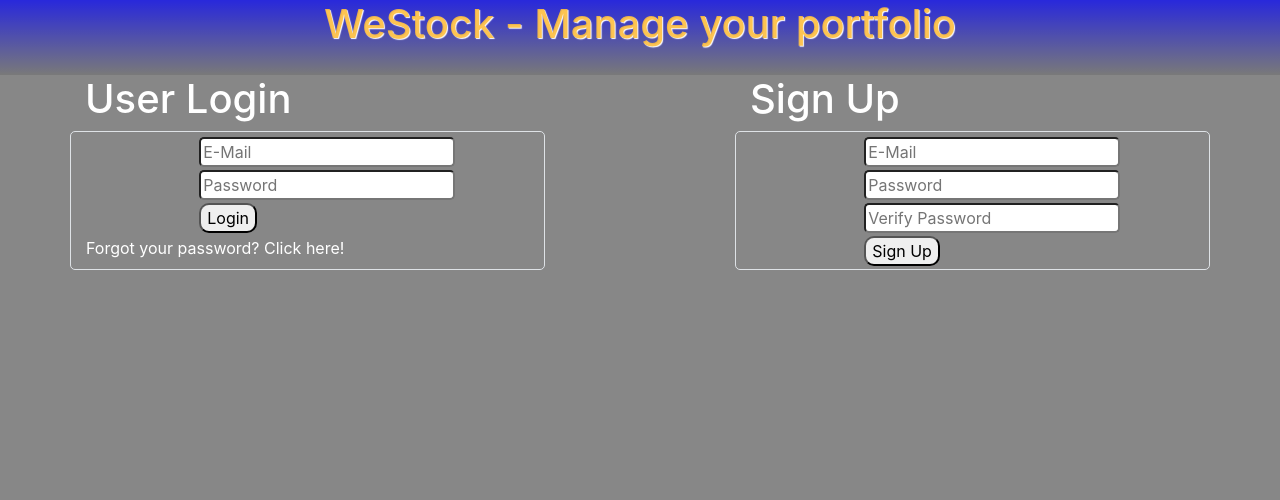
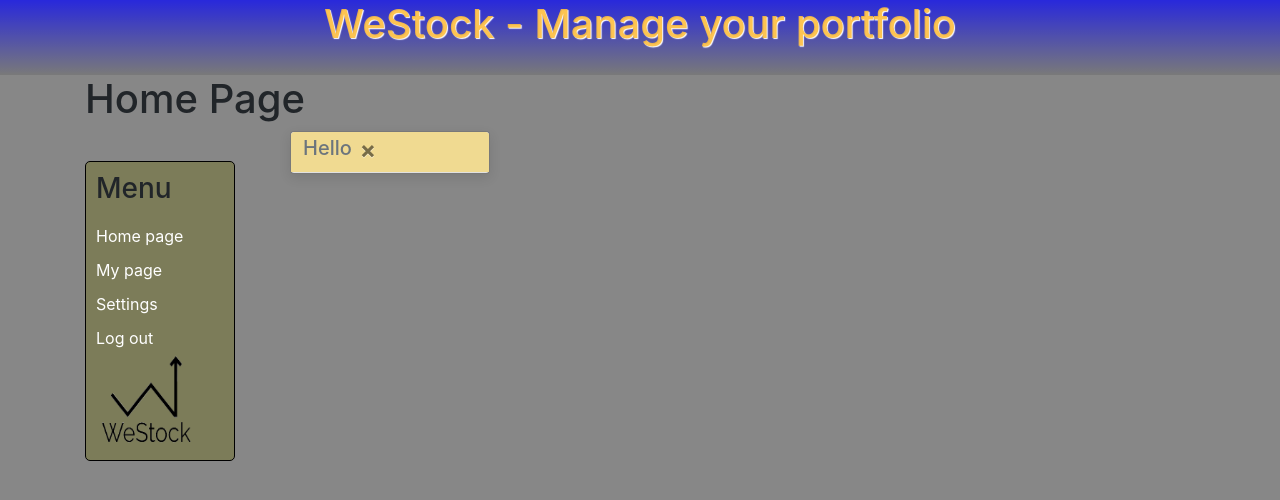
Before and after one commit to StockApp-Org/StockApp, a React (Create React App) app: page /homepage in a window 1280 px wide. Shown: the top 500 px of the page. Built offline with nearby package versions, Linux system fonts and the light colour scheme.

Commit message:
fixed routing

```diff
--- a/package.json
+++ b/package.json
@@ -10,6 +10,7 @@
     "react": "^16.13.1",
     "react-bootstrap": "^1.0.1",
     "react-dom": "^16.13.1",
+    "react-router-dom": "^5.2.0",
     "react-scripts": "3.4.1"
   },
   "scripts": {
--- a/src/App.js
+++ b/src/App.js
@@ -2,14 +2,24 @@
 import './App.css';
 import Container from 'react-bootstrap/Container';
 import LoginPage from './Pages/LoginPage';
+import { BrowserRouter, Switch, Route, Link } from 'react-router-dom'
+import HomePage from './Pages/HomePage';
+
+const notFound = () => (<><h1>404</h1><Link to="/">Go back</Link></>)
 
 class App extends Component {
 
   render() {
     return (
-      <Container fluid>
-        <LoginPage/>
-      </Container>
+       <BrowserRouter>
+          <Switch>
+              <Route path="/" component={LoginPage} exact={true}/>
+              <Route path="/homepage" component={HomePage}/>
+              <Route path="/homepage" component={HomePage}/>
+              <Route path="/homepage" component={HomePage}/>
+              <Route component={notFound}/>
+            </Switch>
+      </BrowserRouter>
     );
   }
 }
--- a/src/Components/Menu.js
+++ b/src/Components/Menu.js
@@ -1,6 +1,7 @@
 import React from 'react';
 import '../Styles/Menu.css';
 import Logo from '../Images/logo.png';
+import { Link } from 'react-router-dom'
 
 class Menu extends React.Component{
 
@@ -9,10 +10,10 @@
         return(
             <div id="MenuContainer">
                 <h3>Menu</h3>
-                <a href="">Home</a>
-                <a href="">Portfolio</a>
-                <a href="">Settings</a>
-                <a href="">Log out</a>
+                <Link to="/homepage">Home page</Link>
+                <Link to="/mypage">My page</Link>
+                <Link to="/settings">Settings</Link>
+                <Link to="/">Log out</Link>
 
                 <img id="logo" src={Logo} alt="Logo here"></img>
             </div>
--- a/src/Pages/HomePage.js
+++ b/src/Pages/HomePage.js
@@ -6,7 +6,7 @@
 let HomePage = (props) => {
 
     const p = props.Person;
-    const {Name, Age, ImgUrl} = p;
+    // const {Name, Age, ImgUrl} = p;
     const [showToast, setShowToast] = useState(true);
     const toggleToast = () => setShowToast(!showToast);
 
@@ -23,7 +23,7 @@
                         <Col lg={3} md={5} sm={12}>
                             <Toast show={showToast} onClose={toggleToast}>
                                 <Toast.Header>
-                                    <h5>Hello {Name}</h5>
+                                    <h5>Hello</h5>
                                 </Toast.Header>
                             </Toast>
                         </Col>
--- a/src/Pages/LoginPage.js
+++ b/src/Pages/LoginPage.js
@@ -2,20 +2,9 @@
 import ReactDOM from 'react-dom';
 import { Container, Row, Col, Form } from 'react-bootstrap';
 import '../Styles/LoginPage.css';
-import HomePage from './HomePage';
-import Person from '../Objects/Person';
+import { Link } from 'react-router-dom'
 
 class LoginPage extends Component {
-
-    constructor(props) {
-        super(props);
-
-        this.signIn = this.signIn.bind(this);
-    }
-
-    signIn = () =>{
-        ReactDOM.render(<HomePage Person={new Person("Daniel", 26, '../../../Objects/default-user.png')}/>, document.getElementById("root"));
-    }
 
     render() {
     return (
@@ -31,7 +20,8 @@
             </Row>
             <Row>
                 <Col lg={5} id = "loginDiv" className="form-div border top-padding-5">
-                    <form onSubmit={this.signIn} id="loginForm">
+                    <form onSubmit={<Link to="/homepage">Log in</Link>} id="loginForm">
+                    <Link to="/homepage"> Home page</Link>
                         <Form.Row>
                             <Col lg={{offset: 3, span: 5}}>
                             <input type="text" name="email" placeholder="E-Mail"></input>
```
Also changed, not shown: 1 other file (tests, documents, lock files or other folders).
